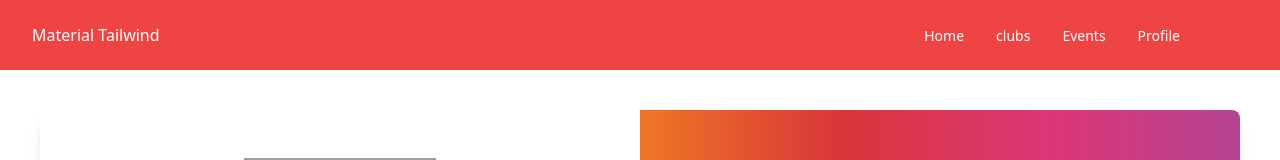
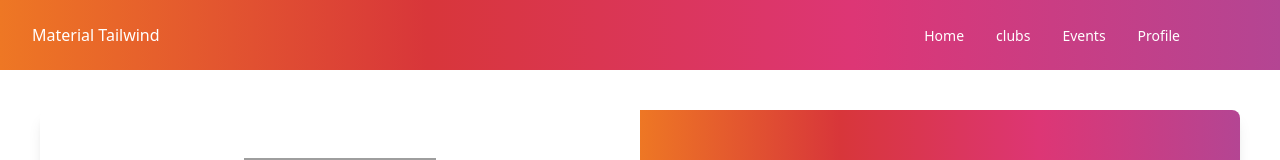
Before and after one commit to Nimanoro/Clubs-event-organizer, a React (Create React App) app in the folder client/: page /Login in a window 1280 px wide. Shown: the top 160 px of the page. Built offline with nearby package versions, Linux system fonts and the light colour scheme; grey boxes are pictures that could not be loaded.

Commit message:
"add header colour"

```diff
--- a/client/src/components/header.js
+++ b/client/src/components/header.js
@@ -21,7 +21,8 @@ export default function Header() {
   }, []);
 
   const navList = (
-    <ul className="mb-4 mt-2 flex flex-col gap-2 lg:mb-0 lg:mt-0 lg:flex-row lg:items-center lg:gap-6">
+    <ul
+    className="mb-4 mt-2 flex flex-col gap-2 lg:mb-0 lg:mt-0 lg:flex-row lg:items-center lg:gap-6">
       <Typography
         as="li"
         variant="small"
@@ -74,7 +75,8 @@ export default function Header() {
 
   return (
     <>
-      <Navbar className="sticky top bg-red-500 z-10  h-max max-w-full rounded-none py-2 px-4 lg:px-8 lg:py-4">
+      <Navbar style={{ background: 'linear-gradient(to right, #ee7724, #d8363a, #dd3675, #b44593)' }}
+      className="sticky top  z-10  h-max max-w-full rounded-none py-2 px-4 lg:px-8 lg:py-4">
         <div className="flex items-center justify-between text-blue-gray-900">
           <Typography
             as="a"
--- a/client/src/pages/profile.js
+++ b/client/src/pages/profile.js
@@ -0,0 +1 @@
+import react from ".react"
```
